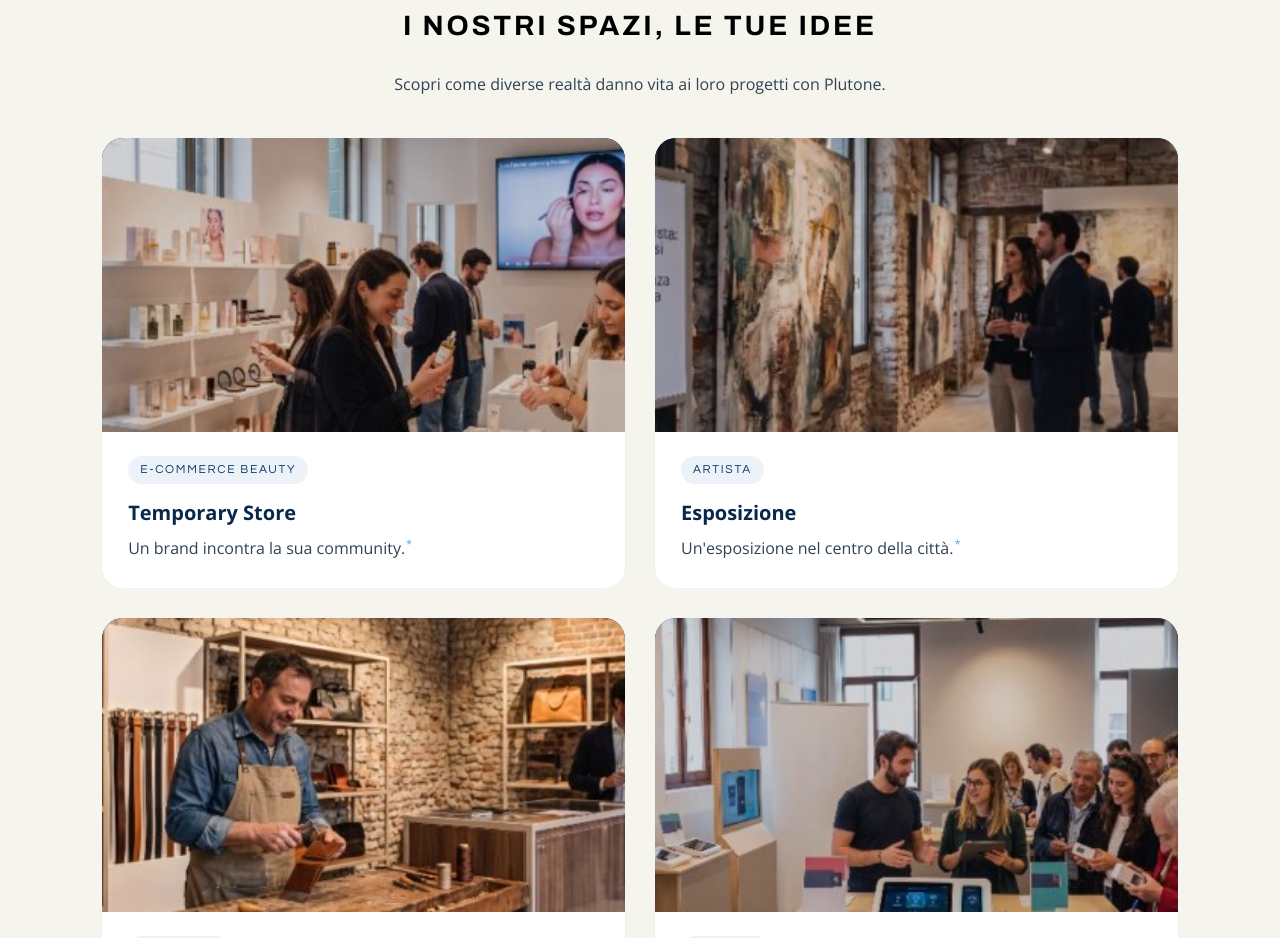
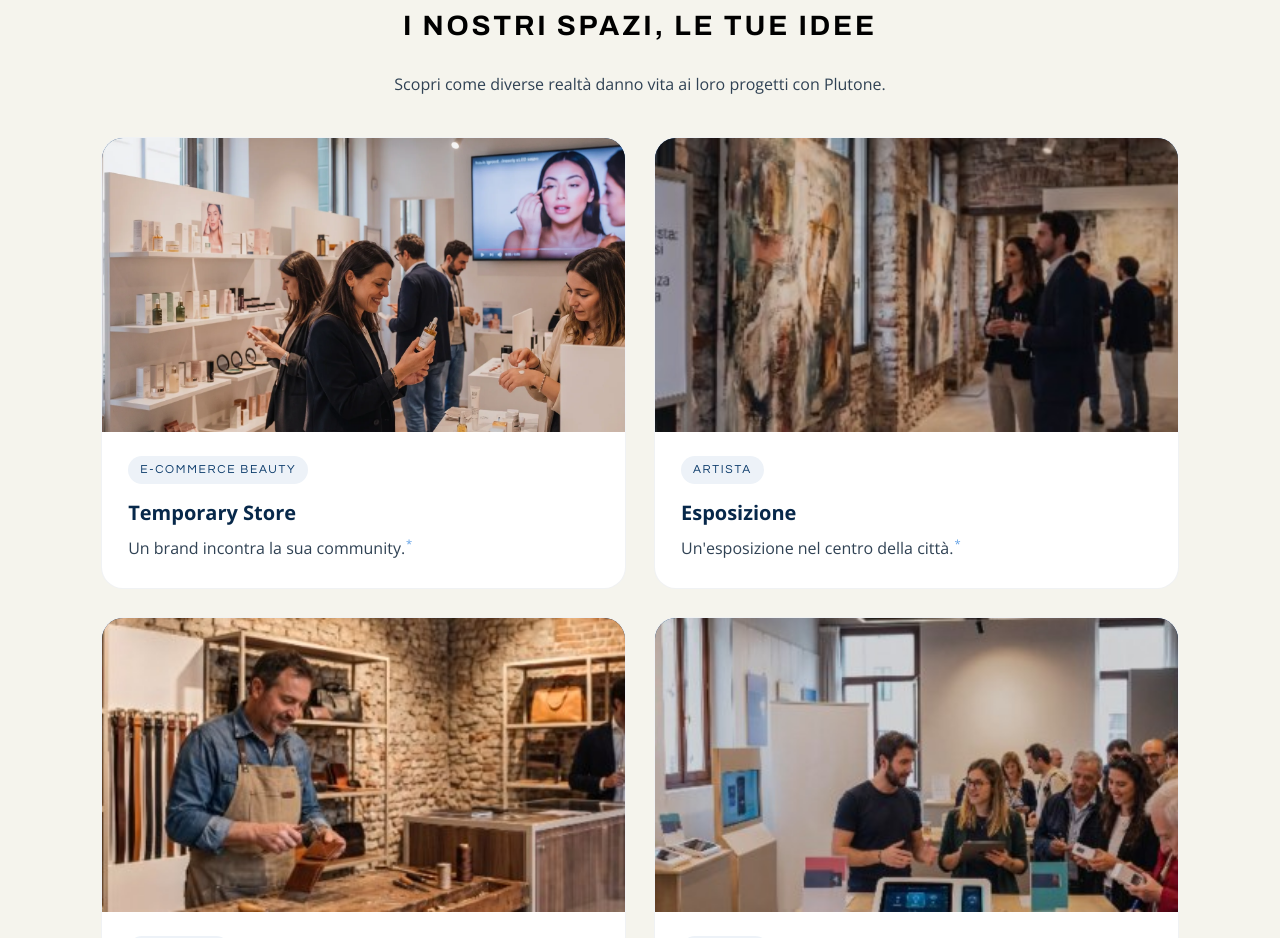
Before and after one commit to stichlola/prova2, a website: page docs/index.html in a window 1280 px wide. Shown: the part 946-1884 px from the top of the page. Drawn offline with nearby package versions, Linux system fonts and the light colour scheme; no server answers.

Commit message:
Nuova foto nella scheda Temporary Store

```diff
--- a/docs/index.html
+++ b/docs/index.html
@@ -48,7 +48,7 @@
     <p class="lead-center">Scopri come diverse realtà danno vita ai loro progetti con Plutone.</p>
     <div class="ideas">
       <article class="idea reveal">
-        <div class="ph" data-label="Temporary Store"><img src="assets/img/home_page/ecommerce-beauty.jpeg" alt="E-commerce Beauty — Temporary Store" loading="lazy" onerror="this.remove()"></div>
+        <div class="ph" data-label="Temporary Store"><img src="assets/img/home_page/makeup.webp" alt="E-commerce Beauty — Temporary Store" loading="lazy" onerror="this.remove()"></div>
         <div class="body"><span class="tag">E-commerce Beauty</span><h3>Temporary Store</h3><p>Un brand incontra la sua community.<sup class="ai">*</sup></p></div>
       </article>
       <article class="idea reveal">
```
